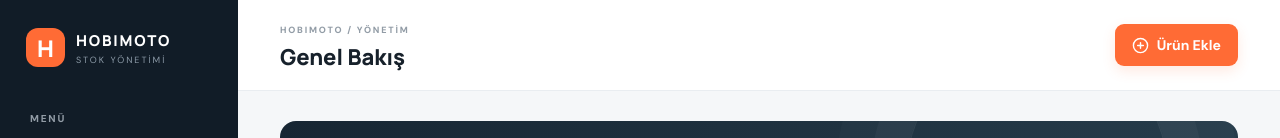
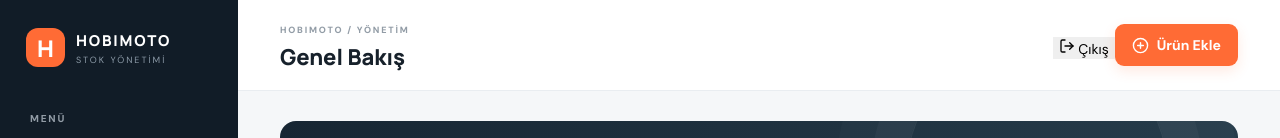
Before and after one commit to kahn01/hobimoto-stok, a Next.js app: page / in a window 1280 px wide. Shown: the top 138 px of the page. Built offline with nearby package versions, Linux system fonts and the light colour scheme; no server answers.

Commit message:
Add logout action to inventory dashboard

```diff
--- a/app/page.tsx
+++ b/app/page.tsx
@@ -2,7 +2,7 @@
 
 import { useEffect, useMemo, useRef, useState } from "react";
 import { BrowserMultiFormatReader } from "@zxing/browser";
-import { AlertTriangle, ArrowDownToLine, ArrowUpFromLine, Barcode, Camera, Check, ChevronRight, CirclePlus, Clock3, Package, Pencil, Search, Trash2, X } from "lucide-react";
+import { AlertTriangle, ArrowDownToLine, ArrowUpFromLine, Barcode, Camera, Check, ChevronRight, CirclePlus, Clock3, Package, Pencil, Search, Trash2, X, LogOut } from "lucide-react";
 
 type Product = { barcode:string; name:string; category:string; price:number; stock:number; critical:number; shelf:string };
 type Log = { id:string; date:string; type:string; barcode:string; name:string; quantity:number; user:string };
@@ -100,7 +100,7 @@ export default function Home() {
       <div className="sideBottom"><div className="statusDot"/> Sistem hazır <small>Google Sheets bağlantısı</small></div>
     </aside>
     <section className="main">
-      <header className="topbar"><div><span className="eyebrow">HOBIMOTO / YÖNETİM</span><h1>Genel Bakış</h1></div><button className="primary" onClick={openNew}><CirclePlus size={17}/> Ürün Ekle</button></header>
+      <header className="topbar"><div><span className="eyebrow">HOBIMOTO / YÖNETİM</span><h1>Genel Bakış</h1></div><div className="topActions"><button className="logoutButton" onClick={async()=>{await fetch("/api/auth/logout",{method:"POST"});window.location.href="/login";}}><LogOut size={16}/> Çıkış</button><button className="primary" onClick={openNew}><CirclePlus size={17}/> Ürün Ekle</button></div></header>
       <div className="content">
         <div className="welcome"><div><span className="eyebrow light">STOK KONTROL MERKEZİ</span><h2>Mağazan kontrol altında.</h2><p>Ürünlerini yönet, barkod okut ve stok hareketlerini anlık takip et.</p></div><div className="welcomeIcon"><Barcode size={58}/></div></div>
         <div className="stats">
```
